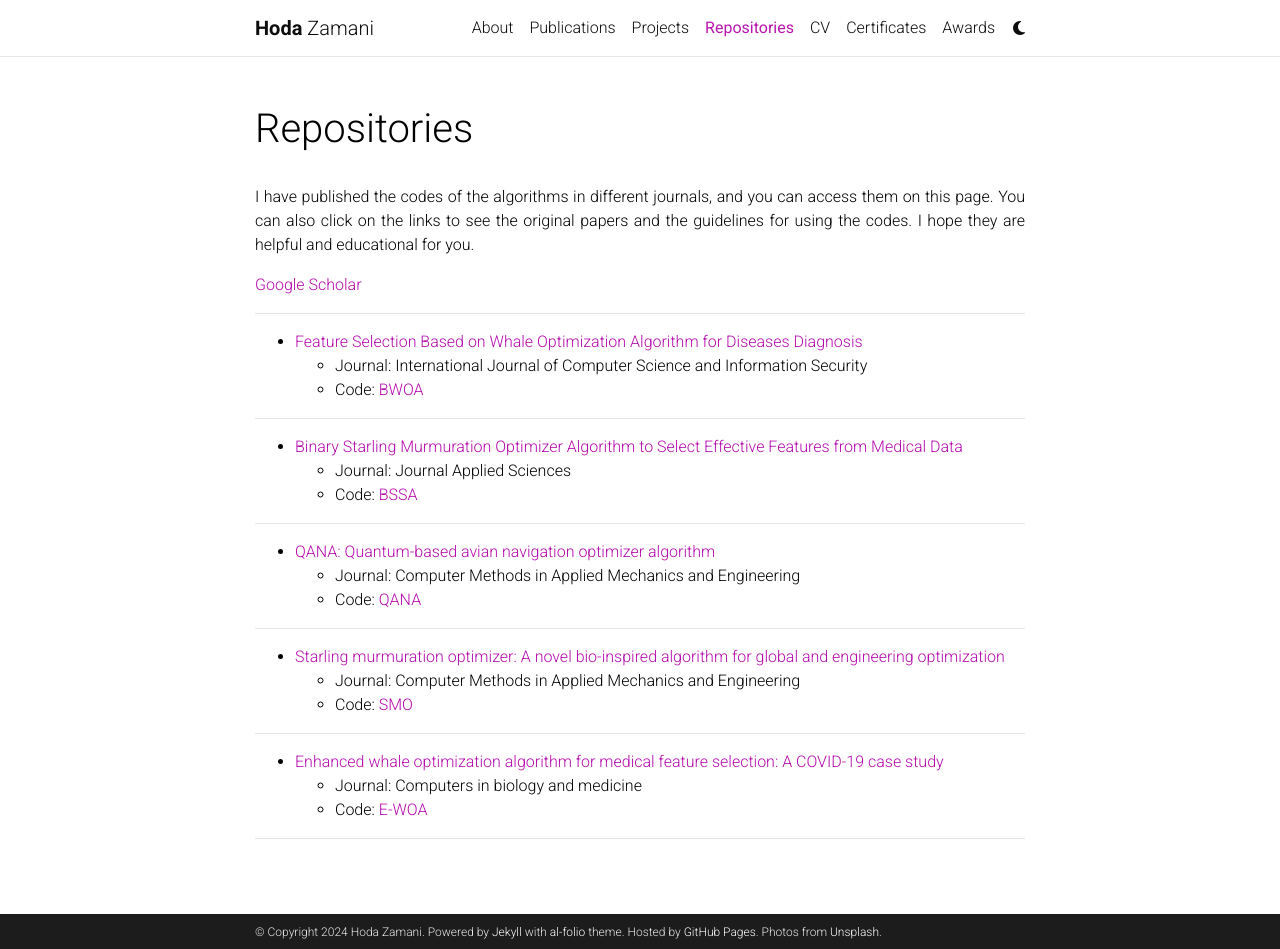
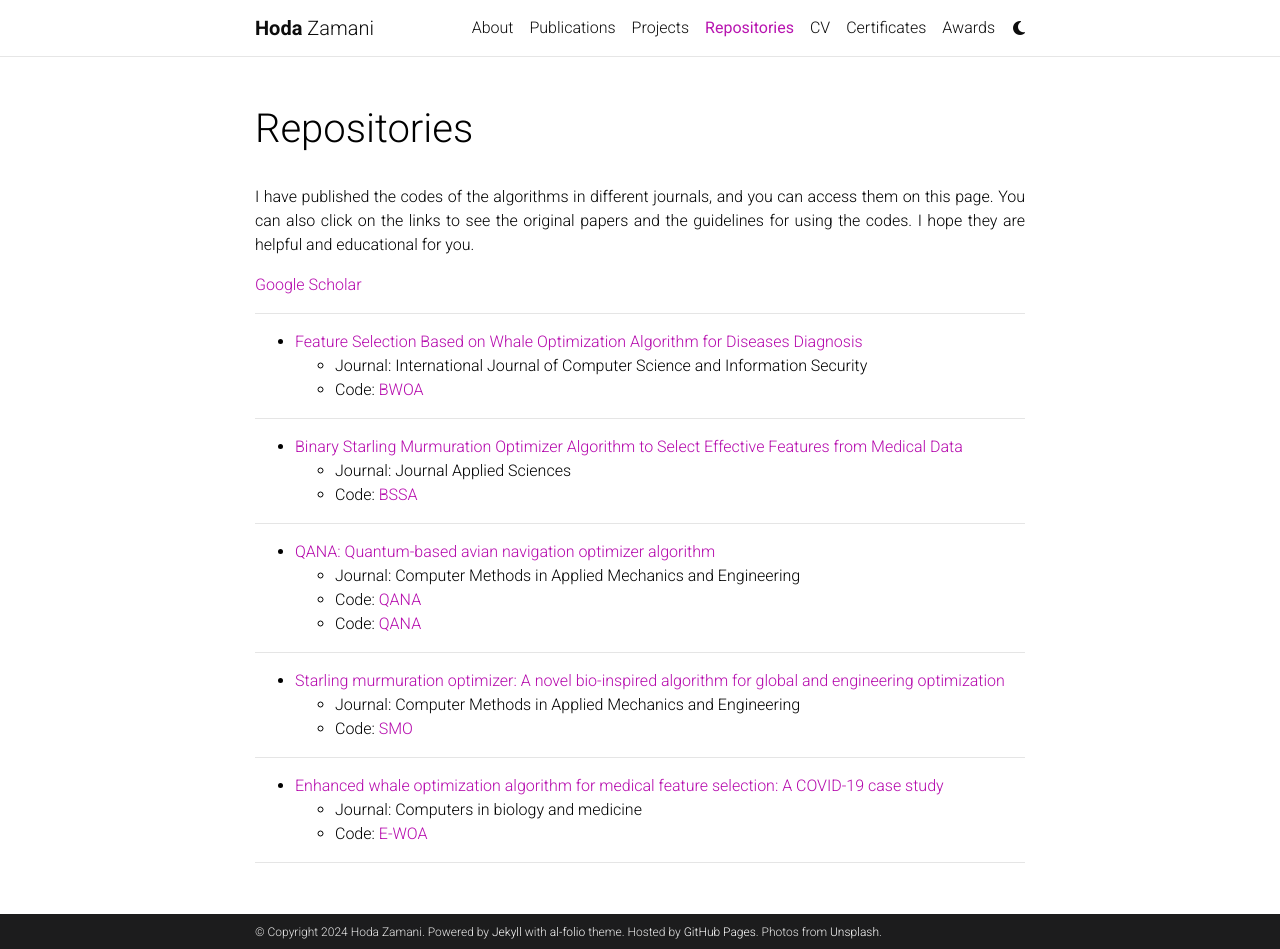
Before and after one commit to HodaZamani/HodaZamani.github.io, a Jekyll site: the page built from _pages/repositories.md, in a window 1280 px wide and 949 px high. Built offline with Jekyll 4.4.1, drawn with Linux system fonts in a browser that asks for light colours; comment, search, counter and statistics services are not loaded; a style sheet for code colours, icons or effects is not loaded.

Commit message:
Update repositories.md

```diff
--- a/_pages/repositories.md
+++ b/_pages/repositories.md
@@ -10,7 +10,7 @@
 ---
 - [Feature Selection Based on Whale Optimization Algorithm for Diseases Diagnosis](https://d1wqtxts1xzle7.cloudfront.net/51133098/130_Paper_310716206_IJCSIS_Camera_Ready_pp._1243-1247-libre.pdf?1483206167=&response-content-disposition=inline%3B+filename%3DFeature_Selection_Based_on_Whale_Optimiz.pdf&Expires=1705608465&Signature=AIDQhh90XdemmSqFlxYOWECDE2z0cQY4434KgwEFebi-BSrRFC3lZhNGjHgax0w9-OeMD-WlExdkrUhx2MoQO3I4-AS7v3uqwqcVF59qAfPq9HaDjyswOz8PwaPpSr-xy3AO9LI3fFJBxPfb-L1DA67YgdTHMlvoyC1YdpXxO1Kc7xWazvRi0~BMYBTSixIQxFZqHFmPOh6QhwoawLUZC9gc3eCcpZ7CC16kzKp2SpT9ruJ25ke06QEaTOhTnxXbsaUjiyFYy2yTlOljlMnFa1NPeB4YJUXcExAAY5BRmJkC-aMSNE7pAymibLqHuQFJB4-MimuUXb-hZQXUQb7Y6w__&Key-Pair-Id=APKAJLOHF5GGSLRBV4ZA)
      - Journal: International Journal of Computer Science and Information Security
-     - Code: <a href="https://github.com/HodaZamani/HodaZamani.github.io/blob/master/Codes.zip">BWOA</a>
+     - Code: <a href="https://github.com/HodaZamani/HodaZamani.github.io/blob/master/Codes/BWOA%20Code.zip">BWOA</a>
 
 ---
 - [Binary Starling Murmuration Optimizer Algorithm to Select Effective Features from Medical Data](https://www.mdpi.com/2076-3417/13/1/564)
@@ -20,7 +20,8 @@
 ---
 - [QANA: Quantum-based avian navigation optimizer algorithm](https://www.sciencedirect.com/science/article/abs/pii/S0952197621001627)
      - Journal: Computer Methods in Applied Mechanics and Engineering
-     - Code: <a href="https://github.com/HodaZamani/Metaheuristic-Algorithms-Codes/blob/main/QANA.zip">QANA</a>
+     - Code: <a href="https://github.com/HodaZamani/HodaZamani.github.io/blob/master/Codes/QANA%20Code.zip">QANA</a>
+     - Code: <a href="https://github.com/HodaZamani/HodaZamani.github.io/blob/master/Codes/QANA%20Code%20for%20CEC%20Text%20Functions.zip">QANA</a>
 
 ---
 - [Starling murmuration optimizer: A novel bio-inspired algorithm for global and engineering optimization](https://www.sciencedirect.com/science/article/abs/pii/S0045782522000330)
@@ -30,6 +31,6 @@
 ---
 - [Enhanced whale optimization algorithm for medical feature selection: A COVID-19 case study](https://www.sciencedirect.com/science/article/pii/S0010482522006126)
      - Journal: Computers in biology and medicine
-     - Code: <a href="https://github.com/HodaZamani/Metaheuristic-Algorithms-Codes/blob/main/E-WOA.zip">E-WOA</a>
+     - Code: <a href="https://github.com/HodaZamani/HodaZamani.github.io/blob/master/Codes/E-WOA%20Code.zip">E-WOA</a>
 
 ---
```
